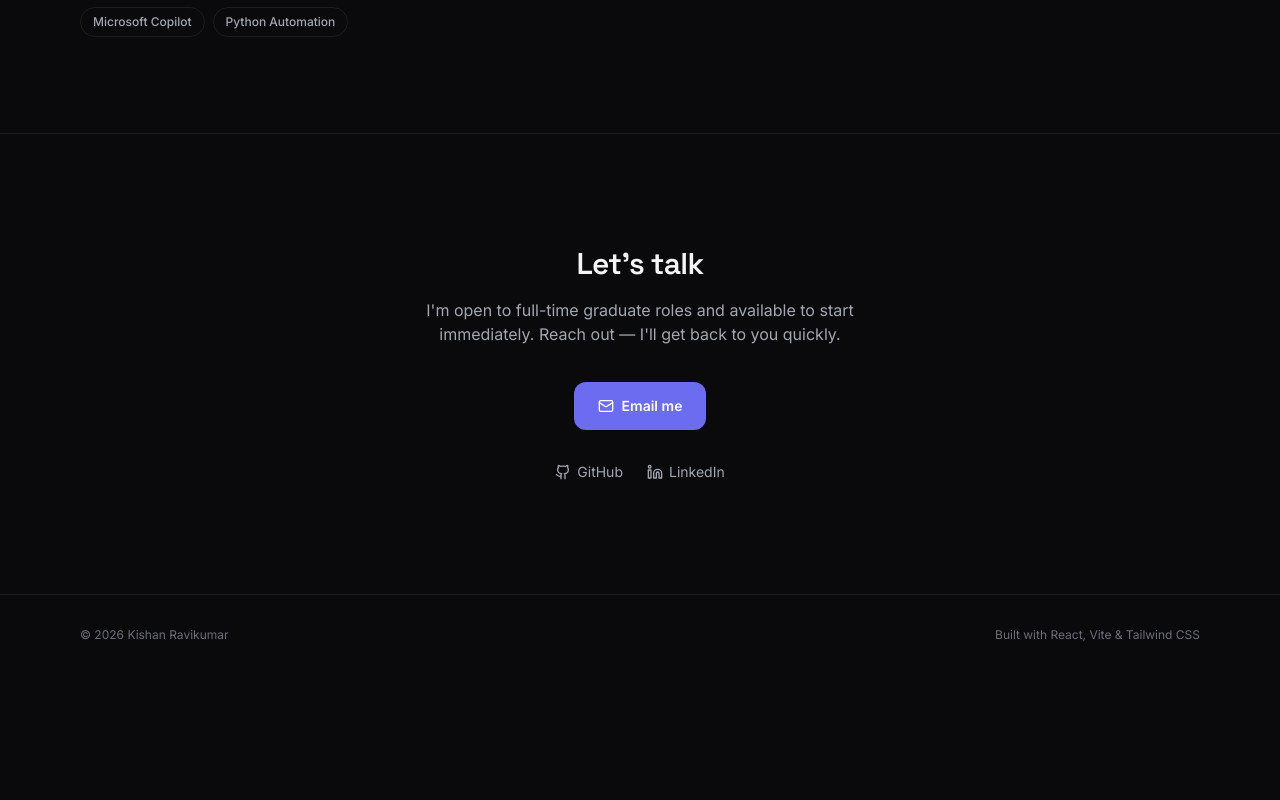
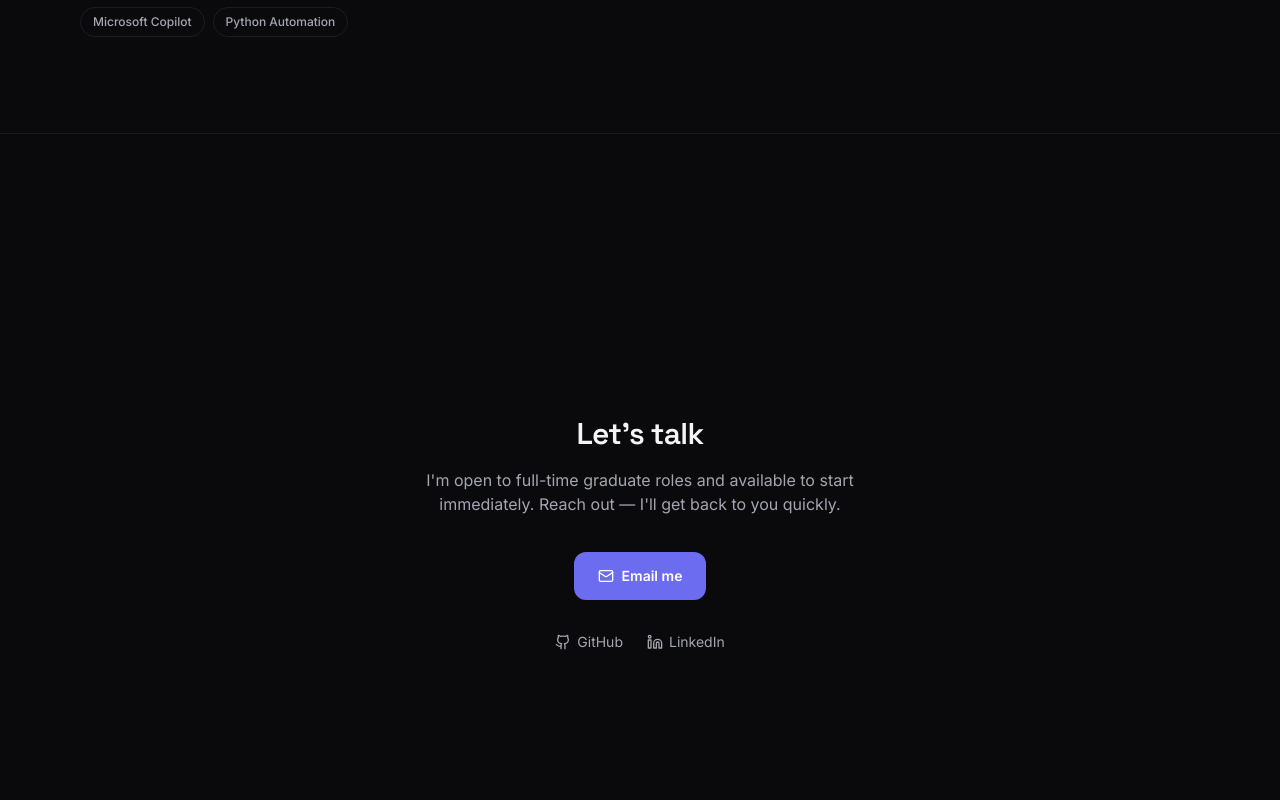
Before and after one commit to Kishanr19/Kishanr19.github.io, a React (Vite) app: page / in a window 1280 px wide. Shown: the part 5460-6260 px from the top of the page. Before the commit the page ends 6135 px from the top, so only its background shows below. Built offline with nearby package versions, Linux system fonts and the light colour scheme.

Commit message:
Make Contact section fill viewport so it doesn't share the screen with Skills

```diff
--- a/src/components/Contact.jsx
+++ b/src/components/Contact.jsx
@@ -6,7 +6,10 @@ export default function Contact() {
   const ref = useReveal()
 
   return (
-    <section id="contact" className="scroll-mt-20 py-28 px-6 border-t border-base-border bg-base-bg">
+    <section
+      id="contact"
+      className="scroll-mt-20 min-h-screen flex items-center justify-center px-6 border-t border-base-border bg-base-bg"
+    >
       <div ref={ref} className="reveal max-w-content mx-auto text-center">
         <h2 className="font-display font-semibold text-3xl tracking-tight mb-4">
           Let's talk
```
